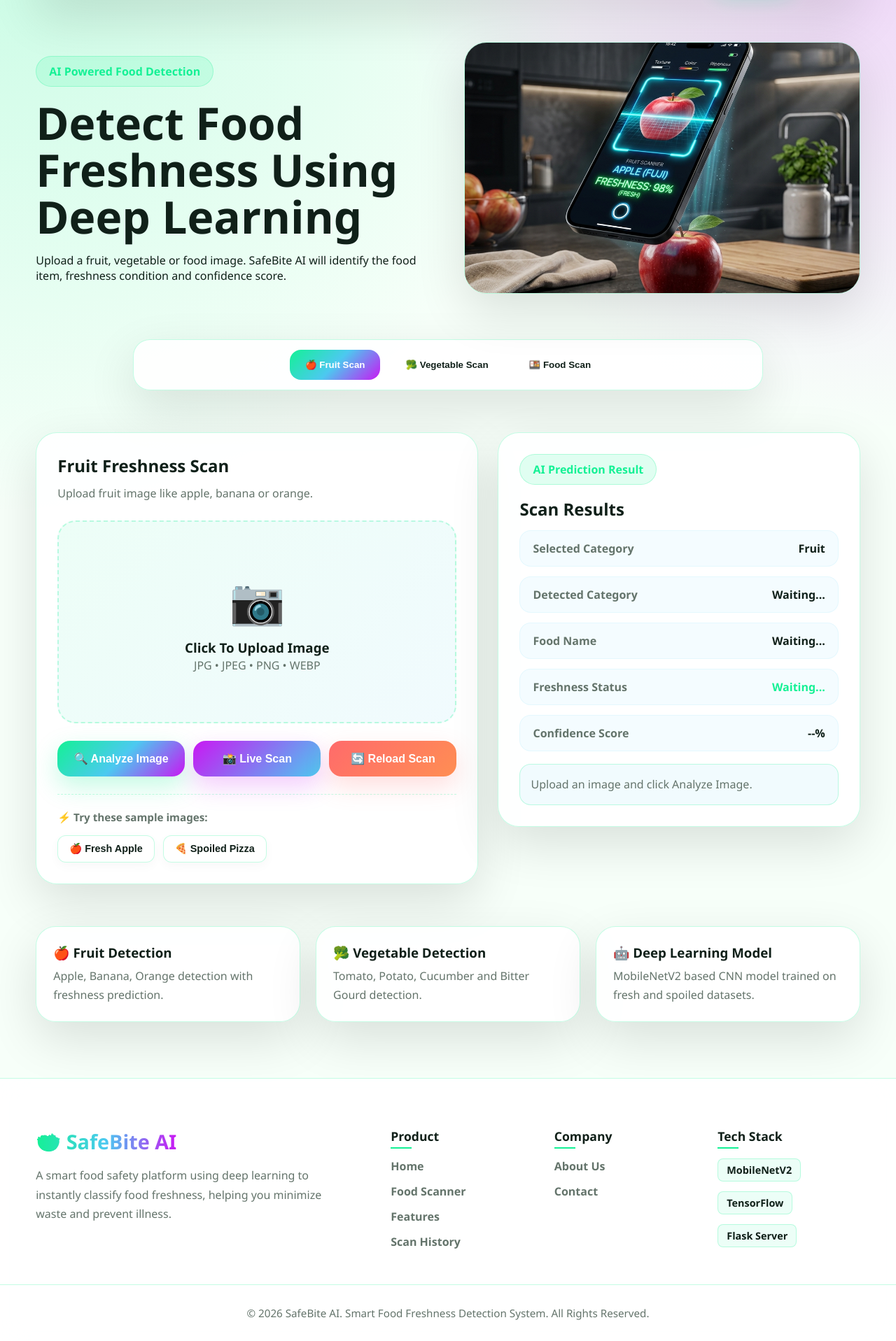
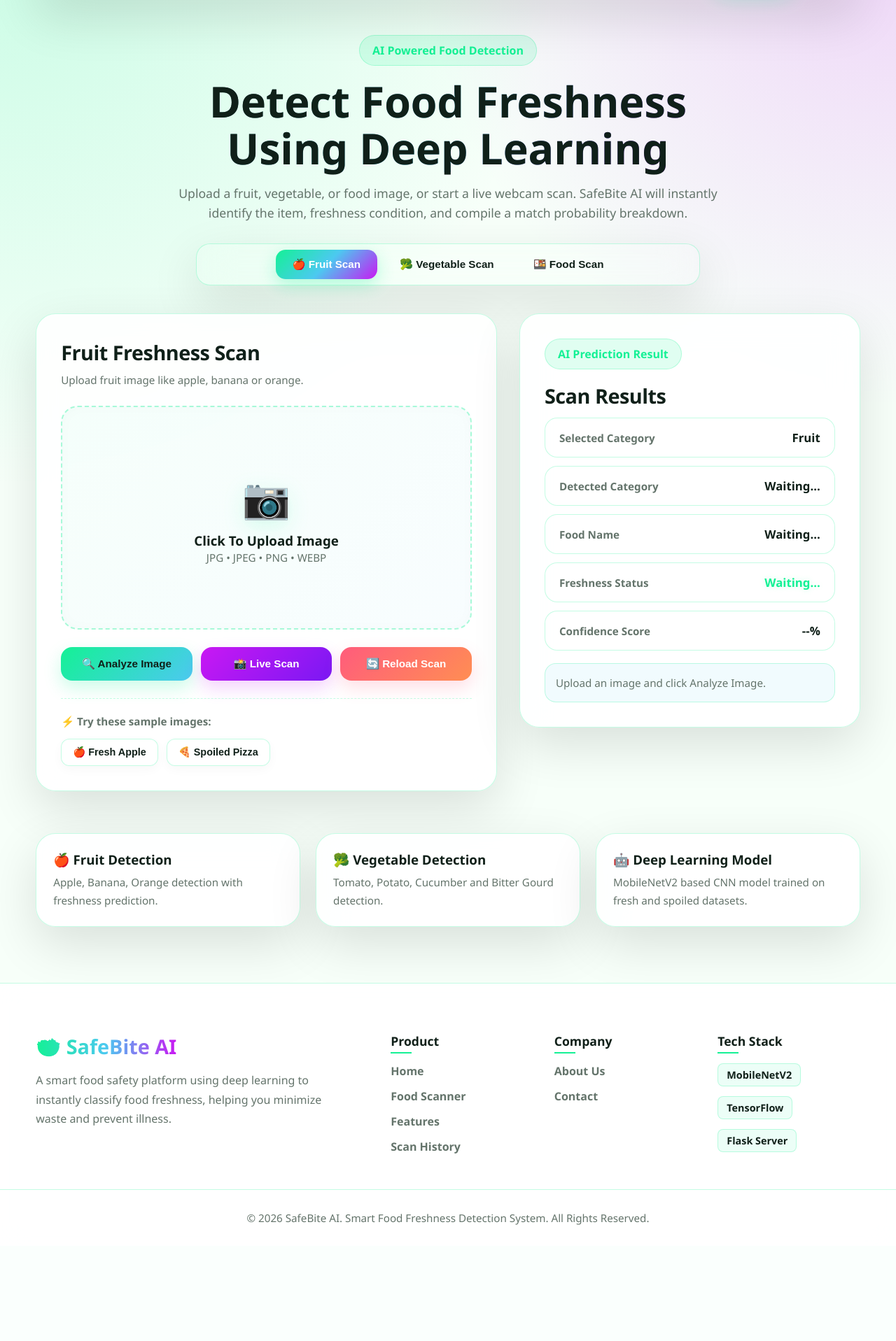
Before and after one commit to Prince-singh001/SafeBite-AI, a Flask app: page /scan in a window 1280 px wide. Shown: the part 100-2017 px from the top of the page at 70% size. After the commit the page ends 1851 px from the top, so only its background shows below. Run offline with Flask 3, Linux system fonts and the light colour scheme.

Commit message:
first commit

```diff
--- a/backend/app.py
+++ b/backend/app.py
@@ -1,8 +1,15 @@
 import os
+import sys
 import shutil
 from datetime import datetime
 from flask import Flask, request, jsonify, render_template
 from werkzeug.utils import secure_filename
+
+# Ensure the backend directory is in the Python search path for importing src
+backend_dir = os.path.dirname(os.path.abspath(__file__))
+if backend_dir not in sys.path:
+    sys.path.append(backend_dir)
+
 from src.predict import predict_image
 
 BASE_DIR = os.path.dirname(os.path.abspath(__file__))
@@ -137,7 +144,7 @@ def predict():
         item_lower = result["item"].lower().strip()
         if item_lower in ["apple", "apples", "banana", "orange", "oranges", "mango"]:
             detected_category = "Fruit"
-        elif item_lower in ["tomato", "potato", "cucumber", "bitter gourd", "bittergourd", "bittergroud"]:
+        elif item_lower in ["tomato", "potato", "cucumber", "bitter gourd", "bittergourd", "bittergroud", "onion", "onions", "carrot", "carrots"]:
             detected_category = "Vegetable"
         elif item_lower in ["pizza", "burger", "sandwich", "pasta", "rice", "bread"]:
             detected_category = "Food"
--- a/backend/models/class_indices.json
+++ b/backend/models/class_indices.json
@@ -1 +1 @@
-{"freshapples": 0, "freshbanana": 1, "freshbittergroud": 2, "freshcucumber": 3, "freshoranges": 4, "freshpotato": 5, "freshtomato": 6, "spoileapples": 7, "spoilebanana": 8, "spoilebittergroud": 9, "spoilecucumber": 10, "spoileoranges": 11, "spoilepotato": 12, "spoiletomato": 13}
+{"freshapples": 0, "freshbanana": 1, "freshbittergroud": 2, "freshcucumber": 3, "freshoranges": 4, "freshpotato": 5, "freshtomato": 6, "freshonion": 7, "freshcarrot": 8, "spoileapples": 9, "spoilebanana": 10, "spoilebittergroud": 11, "spoilecucumber": 12, "spoileoranges": 13, "spoilepotato": 14, "spoiletomato": 15, "spoileonion": 16, "spoilecarrot": 17}
--- a/frontend/static/css/style.css
+++ b/frontend/static/css/style.css
@@ -582,55 +582,79 @@ a {
 .scan-hero {
   width: 92%;
   max-width: 1250px;
-  margin: 60px auto;
-  display: grid;
-  grid-template-columns: 1fr 1fr;
-  gap: 45px;
+  margin: 50px auto 30px;
+  text-align: center;
+}
+
+.hero-text-centered {
+  max-width: 800px;
+  margin: 0 auto;
+  display: flex;
+  flex-direction: column;
   align-items: center;
 }
 
-.hero-text h1 {
-  font-size: clamp(2.4rem, 5vw, 4.6rem);
-  line-height: 1.05;
-  margin-bottom: 18px;
-}
-
-.hero-img img {
-  width: 100%;
-  height: 360px;
-  object-fit: cover;
-  border-radius: 32px;
-  box-shadow: var(--shadow);
-  border: 1px solid var(--border);
+.hero-text-centered h1 {
+  font-size: clamp(2.2rem, 5vw, 3.8rem);
+  line-height: 1.1;
+  margin-bottom: 16px;
+  font-weight: 900;
+  background: linear-gradient(
+    135deg,
+    var(--text),
+    #4cc9f0,
+    #c918f3
+  );
+  -webkit-background-clip: text;
+  background-clip: text;
+}
+
+.hero-text-centered p {
+  color: var(--muted);
+  font-size: 1.1rem;
+  line-height: 1.6;
 }
 
 .scan-tabs {
   width: 92%;
-  max-width: 900px;
-  margin: 30px auto;
-  padding: 14px;
-  background: var(--card);
-  border: 1px solid var(--border);
-  border-radius: 24px;
-  display: flex;
-  gap: 14px;
+  max-width: 720px;
+  margin: 25px auto;
+  padding: 8px;
+  background: rgba(255, 255, 255, 0.05);
+  backdrop-filter: blur(25px);
+  border: 1px solid var(--border);
+  border-radius: 20px;
+  display: flex;
+  gap: 8px;
   justify-content: center;
   box-shadow: var(--shadow);
+}
+
+[data-theme="dark"] .scan-tabs {
+  background: rgba(13, 28, 22, 0.6);
 }
 
 .tab-btn {
   border: none;
   cursor: pointer;
-  padding: 14px 22px;
-  border-radius: 16px;
+  padding: 12px 24px;
+  border-radius: 14px;
   background: transparent;
   color: var(--text);
   font-weight: 800;
-  transition: 0.3s ease;
-}
-
-.tab-btn.active,
+  font-size: 0.95rem;
+  display: flex;
+  align-items: center;
+  gap: 8px;
+  transition: all 0.3s cubic-bezier(0.4, 0, 0.2, 1);
+}
+
 .tab-btn:hover {
+  background: rgba(20, 241, 149, 0.08);
+  transform: translateY(-1px);
+}
+
+.tab-btn.active {
   color: white;
   background: linear-gradient(
     135deg,
@@ -638,15 +662,16 @@ a {
     var(--secondary),
     var(--accent)
   );
+  box-shadow: 0 8px 25px rgba(20, 241, 149, 0.3);
 }
 
 .scan-box {
   width: 92%;
   max-width: 1250px;
-  margin: 60px auto;
+  margin: 40px auto 60px;
   display: grid;
-  grid-template-columns: 1.1fr 0.9fr;
-  gap: 28px;
+  grid-template-columns: 1.15fr 0.85fr;
+  gap: 32px;
   align-items: start;
 }
 
@@ -654,41 +679,57 @@ a {
 .result-card,
 .info-card {
   background: var(--card);
-  border: 1px solid var(--border);
-  border-radius: 30px;
-  padding: 30px;
+  backdrop-filter: blur(20px);
+  border: 1px solid var(--border);
+  border-radius: 28px;
+  padding: 35px;
   box-shadow: var(--shadow);
+  position: relative;
+  transition: border-color 0.3s ease;
+}
+
+.upload-card:hover {
+  border-color: rgba(20, 241, 149, 0.4);
+}
+
+.result-card:hover {
+  border-color: rgba(76, 201, 240, 0.4);
 }
 
 .upload-card h2,
 .result-card h2 {
-  margin-bottom: 10px;
+  font-size: 1.8rem;
+  font-weight: 800;
+  margin-bottom: 8px;
+  letter-spacing: -0.5px;
 }
 
 .upload-card p,
 .note,
 .info-card p {
   color: var(--muted);
-  line-height: 1.7;
+  line-height: 1.6;
+  font-size: 0.95rem;
 }
 
 .upload-area {
   margin: 25px 0;
-  min-height: 290px;
-  border: 2px dashed var(--border);
-  border-radius: 26px;
+  min-height: 320px;
+  border: 2px dashed rgba(20, 241, 149, 0.35);
+  border-radius: 24px;
   display: flex;
   align-items: center;
   justify-content: center;
   cursor: pointer;
   background: linear-gradient(
     135deg,
-    rgba(20, 241, 149, 0.08),
-    rgba(76, 201, 240, 0.08)
+    rgba(20, 241, 149, 0.04),
+    rgba(76, 201, 240, 0.04)
   );
   overflow: hidden;
-  transition: 0.3s ease;
+  transition: all 0.3s ease;
   position: relative;
+  box-shadow: inset 0 0 20px rgba(0, 0, 0, 0.02);
 }
 
 .upload-scanner-line {
@@ -697,91 +738,111 @@ a {
   width: 100%;
   height: 4px;
   background: linear-gradient(90deg, transparent, var(--primary), transparent);
-  box-shadow: 0 0 12px var(--primary);
+  box-shadow: 0 0 15px var(--primary);
   animation: scanLineAnim 2.5s linear infinite;
   pointer-events: none;
 }
 
 .upload-area:hover {
   border-color: var(--primary);
+  border-style: solid;
   background: linear-gradient(
     135deg,
-    rgba(20, 241, 149, 0.14),
-    rgba(76, 201, 240, 0.12)
+    rgba(20, 241, 149, 0.1),
+    rgba(76, 201, 240, 0.08)
   );
+  box-shadow: 0 10px 30px rgba(20, 241, 149, 0.08);
 }
 
 .upload-area img {
   width: 100%;
-  height: 290px;
-  object-fit: cover;
+  height: 320px;
+  object-fit: contain;
+  background: rgba(0, 0, 0, 0.02);
+  border-radius: 18px;
 }
 
 #previewBox {
   width: 100%;
   text-align: center;
+  padding: 20px;
 }
 
 .upload-icon {
-  font-size: 4rem;
+  font-size: 3.5rem;
   display: block;
   margin-bottom: 12px;
+  filter: drop-shadow(0 8px 15px rgba(20, 241, 149, 0.15));
 }
 
 .scan-actions {
   display: flex;
   gap: 12px;
-  margin-top: 15px;
+  margin-top: 20px;
 }
 
 .scan-btn,
 .live-btn,
 .reset-btn {
-  width: 100%;
+  flex: 1;
   border: none;
   cursor: pointer;
-  padding: 16px 20px;
-  border-radius: 18px;
-  font-size: 1rem;
+  padding: 15px 24px;
+  border-radius: 16px;
+  font-size: 0.95rem;
   font-weight: 800;
   color: white;
-  transition: 0.3s ease;
+  transition: all 0.3s cubic-bezier(0.4, 0, 0.2, 1);
+  display: flex;
+  align-items: center;
+  justify-content: center;
+  gap: 8px;
 }
 
 .scan-btn {
   background: linear-gradient(
     135deg,
     var(--primary),
-    var(--secondary),
-    var(--accent)
+    var(--secondary)
   );
-  box-shadow: 0 14px 35px rgba(20, 241, 149, 0.25);
+  box-shadow: 0 10px 25px rgba(20, 241, 149, 0.22);
+  color: #102019;
+}
+
+.scan-btn:hover:not(:disabled) {
+  transform: translateY(-2px);
+  box-shadow: 0 14px 35px rgba(20, 241, 149, 0.35);
 }
 
 .live-btn {
   background: linear-gradient(
     135deg,
     var(--accent),
-    var(--secondary)
+    #7a18f3
   );
-  box-shadow: 0 14px 35px rgba(201, 24, 243, 0.22);
+  box-shadow: 0 10px 25px rgba(201, 24, 243, 0.2);
+}
+
+.live-btn:hover {
+  transform: translateY(-2px);
+  box-shadow: 0 14px 35px rgba(201, 24, 243, 0.35);
 }
 
 .reset-btn {
-  background: linear-gradient(135deg, #ff6b6b, #ff8e53);
-  box-shadow: 0 14px 35px rgba(255, 107, 107, 0.22);
-}
-
-.scan-btn:hover,
-.live-btn:hover,
+  background: linear-gradient(135deg, #ff5c7c, #ff8e53);
+  box-shadow: 0 10px 25px rgba(255, 92, 124, 0.2);
+}
+
 .reset-btn:hover {
-  transform: translateY(-3px);
+  transform: translateY(-2px);
+  box-shadow: 0 14px 35px rgba(255, 92, 124, 0.35);
 }
 
 .scan-btn:disabled {
-  opacity: 0.65;
+  opacity: 0.5;
   cursor: not-allowed;
-  transform: none;
+  transform: none !important;
+  box-shadow: none !important;
 }
 
 .camera-card-preview {
@@ -897,33 +958,50 @@ a {
 }
 
 .result-row {
-  margin: 14px 0;
-  padding: 14px 18px;
-  border-radius: 16px;
-  background: rgba(76, 201, 240, 0.06);
-  border: 1px solid rgba(76, 201, 240, 0.1);
+  margin: 12px 0;
+  padding: 16px 20px;
+  border-radius: 18px;
+  background: rgba(255, 255, 255, 0.03);
+  border: 1px solid var(--border);
   display: flex;
   justify-content: space-between;
   align-items: center;
-  gap: 12px;
-  transition: 0.3s ease;
+  gap: 16px;
+  transition: all 0.3s cubic-bezier(0.4, 0, 0.2, 1);
+}
+
+[data-theme="dark"] .result-row {
+  background: rgba(13, 28, 22, 0.3);
+}
+
+.result-row:hover {
+  background: rgba(76, 201, 240, 0.04);
+  border-color: rgba(76, 201, 240, 0.35);
+  transform: translateX(4px);
+  box-shadow: 0 5px 15px rgba(76, 201, 240, 0.08);
 }
 
 .result-row span {
   color: var(--muted);
   font-weight: 700;
+  font-size: 0.95rem;
 }
 
 .result-row strong {
   text-align: right;
+  font-weight: 800;
+  font-size: 1.05rem;
+  color: var(--text);
 }
 
 .fresh {
-  color: #14f195;
+  color: var(--primary) !important;
+  text-shadow: 0 0 10px rgba(20, 241, 149, 0.2);
 }
 
 .spoiled {
-  color: var(--danger);
+  color: var(--danger) !important;
+  text-shadow: 0 0 10px rgba(255, 92, 124, 0.2);
 }
 
 /* Sample Images Section */
--- a/frontend/templates/scan.html
+++ b/frontend/templates/scan.html
@@ -17,24 +17,14 @@
     {% include 'components/navbar.html' %}
 
     <!-- Hero -->
-
     <section class="scan-hero">
-      <div class="hero-text">
+      <div class="hero-text-centered">
         <span class="badge">AI Powered Food Detection</span>
-
         <h1>Detect Food Freshness Using Deep Learning</h1>
-
         <p>
-          Upload a fruit, vegetable or food image. SafeBite AI will identify the
-          food item, freshness condition and confidence score.
+          Upload a fruit, vegetable, or food image, or start a live webcam scan.
+          SafeBite AI will instantly identify the item, freshness condition, and compile a match probability breakdown.
         </p>
-      </div>
-
-      <div class="hero-img">
-        <img
-          src="{{ url_for('static', filename='image/home_hero_scan.png') }}"
-          alt="Food Scanner"
-        />
       </div>
     </section>
 
@@ -212,6 +202,8 @@
                 <option value="potato">Potato</option>
                 <option value="cucumber">Cucumber</option>
                 <option value="bittergroud">Bitter Gourd</option>
+                <option value="onion">Onion</option>
+                <option value="carrot">Carrot</option>
               </optgroup>
               <optgroup label="Food">
                 <option value="pizza">Pizza</option>
```
Also changed, not shown: backend/src/predict.py (+70 -33 lines), backend/src/preprocessing.py (+11 -2 lines), frontend/static/image/apple.jpg, frontend/static/image/spoiled_pizza.jpg, 1 other file.
